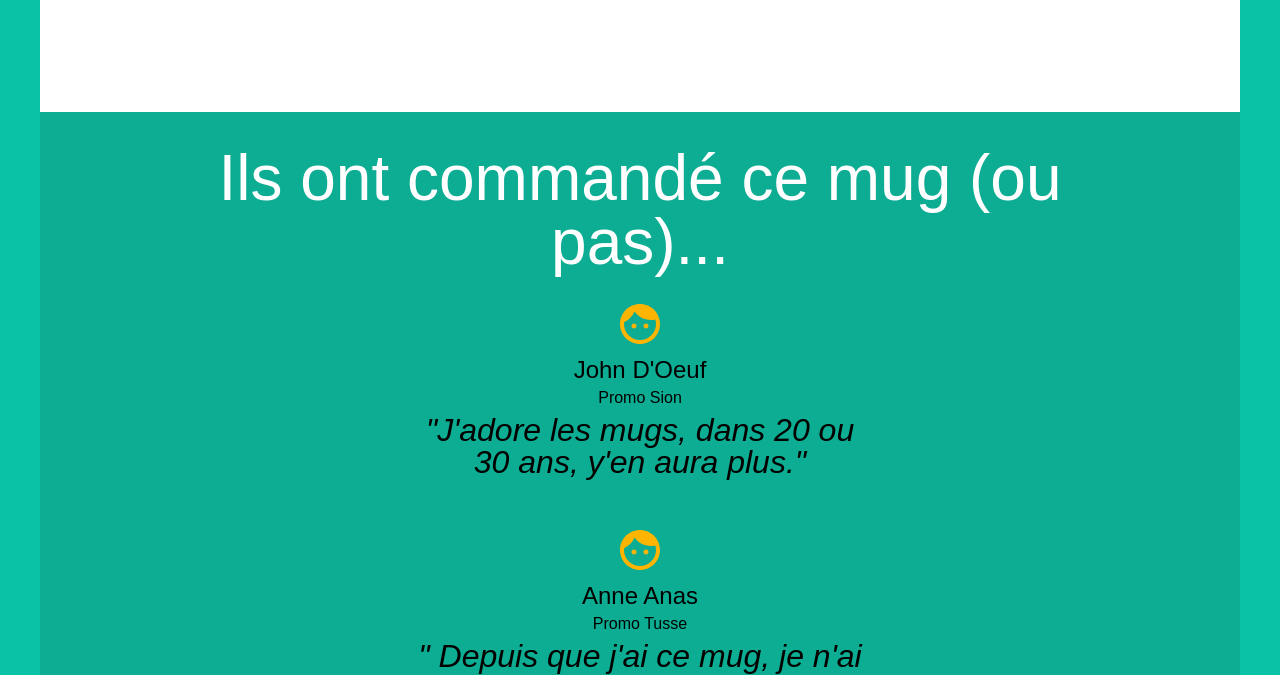
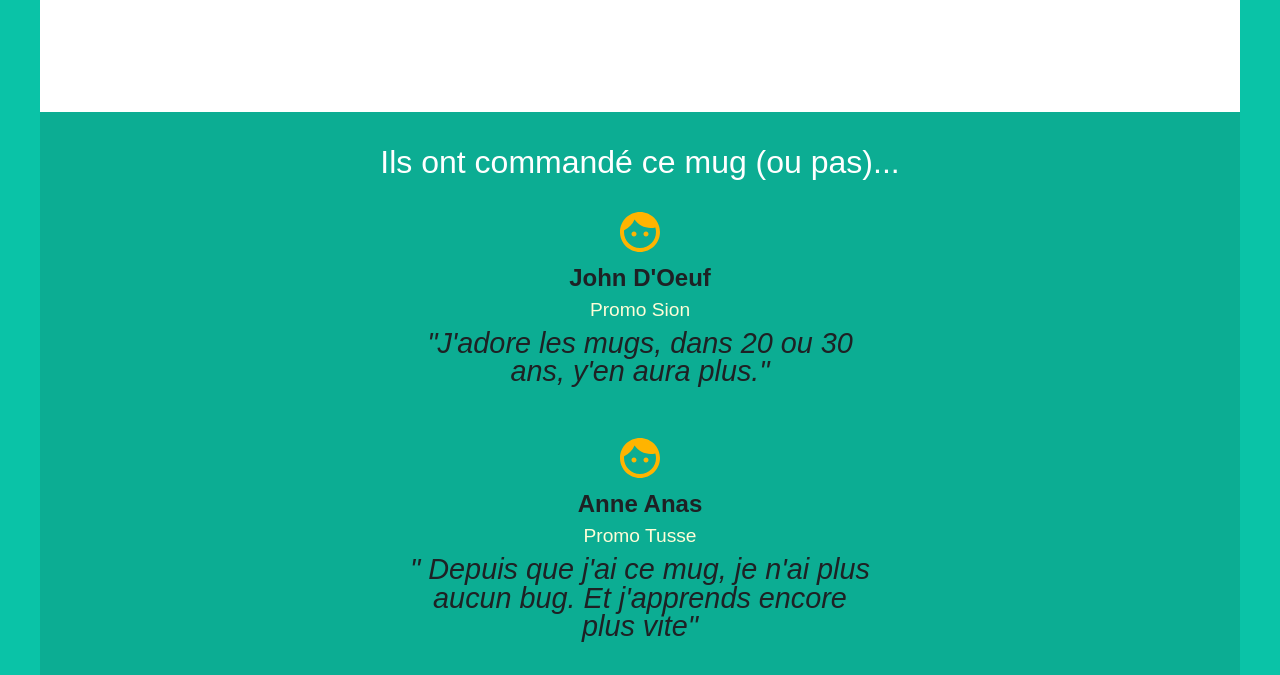
Before and after one commit to marionbonin/Mug-Overflow, a React app: page /produit in a window 1280 px wide. Shown: the part 750-1425 px from the top of the page. Built offline with nearby package versions, Linux system fonts and the light colour scheme; a web font is replaced by a local one.

Commit message:
changements CSS page produit

```diff
--- a/src/components/App/index.js
+++ b/src/components/App/index.js
@@ -5,7 +5,7 @@ import CreateAccount from '../CreateAccount/createAccount';
 import Home from '../Home/home';
 import Error from '../Error/error';
 import FAQ from '../FAQ/faq';
-import ProductCard from '../ProductCard/productCard';
+// import Concept from '../Concept/concept';
 import Product from '../Product/product';
 
 import './styles.scss';
@@ -19,9 +19,9 @@ function App() {
         <Route path="/connexion" element={<Login />} />
         <Route path="/inscription" element={<CreateAccount />} />
         <Route path="/faq" element={<FAQ />} />
+        {/* <Route path="/concept" element={<Concept />} /> */}
+        <Route path="/produit" element={<Product />} />
         <Route path="/*" element={<Error />} />
-        <Route path="/card" element={<ProductCard />} />
-        <Route path="/produit" element={<Product />} />
       </Routes>
     </div>
   );
--- a/src/components/Product/ProductCarousel/style.scss
+++ b/src/components/Product/ProductCarousel/style.scss
@@ -3,7 +3,7 @@
 .product-carousel-container{
   display: flex;
   min-width: 50%;
-  // border: 1px blue solid;
+  //border: 1px blue solid;
   padding: 10px;
   justify-content: center;
 
@@ -15,8 +15,7 @@
     text-align: center;
     //max-height: 500px;
     max-width: 70%;
-    // border: 1px red solid;
-    margin: 20px;
+    //border: 1px blue solid;
 
     // .carousel-item {
     //   // border: 1px orange solid;
--- a/src/components/Product/product.js
+++ b/src/components/Product/product.js
@@ -71,7 +71,10 @@ export default function Product() {
                 >
                   Télécharger le verso
                 </Button>
-                <Link href="https://www.vistaprint.fr/cadeaux-photo/mugs-personnalises?xnav=__undefined_tile-shell_0_A0Y">
+                <Link
+                  href="https://www.vistaprint.fr/cadeaux-photo/mugs-personnalises?xnav=__undefined_tile-shell_0_A0Y"
+                  target="_blank"
+                >
                   <Button
                     variant="contained"
                     id="send-to-printer"
@@ -83,23 +86,25 @@ export default function Product() {
             </div>
           </div>
         </div>
-        <Container id="feedbacks-container" key="1">
-          <div id="feedbacks-content">
-            <h1 className="feedbacks-title"> Ils ont commandé ce mug (ou pas)... </h1>
+        <div id="feedbacks-container">
+          <Container id="feedback-container" key="1">
+            <div id="feedback-content">
+              <h2 className="feedback-title"> Ils ont commandé ce mug (ou pas)... </h2>
               <FaceIcon id="user-feedback-icon" />
               <p id="feedback-author"> John D'Oeuf </p>
               <p id="user-promo"> Promo Sion </p>
               <p id="feedback-message"> "J'adore les mugs, dans 20 ou 30 ans, y'en aura plus." </p>
             </div>
           </Container>
-        <Container id="feedbacks-container" key="2">
-          <div id="feedbacks-content">
+          <Container id="feedback-container" key="2">
+            <div id="feedback-content">
               <FaceIcon id="user-feedback-icon" />
               <p id="feedback-author"> Anne Anas </p>
               <p id="user-promo"> Promo Tusse </p>
               <p id="feedback-message"> " Depuis que j'ai ce mug, je n'ai plus aucun bug. Et j'apprends encore plus vite" </p>
             </div>
           </Container>
+        </div>
       </Page>
       <Footer />
     </>
--- a/src/components/Product/style.scss
+++ b/src/components/Product/style.scss
@@ -1,5 +1,8 @@
 @use 'src/styles/vars';
 
+#breadcrumb-global {
+  margin-left: 32px;
+}
 
 #product-details {
   background-color: white;
@@ -31,7 +34,7 @@
     display: inline-block;
     width: 70%;
     font-size: 1.4rem;
-    margin-bottom: 2rem;
+    margin-bottom: 1rem;
     line-height: 1.3em ;
   }
 
@@ -75,29 +78,29 @@
           background-color: vars.$darkBlue;
         }
       }
-
     }
   }
   }
 
 
-#feedbacks-container{
+#feedbacks-container {
   background-color: vars.$darkBackgroundGreen;
+  padding-bottom: 20px;
+
+  #feedback-container{
     display: flex;
     justify-content: center;
 
-  .feedbacks-title {
-    @media (min-width: 0px){
-      font-size: 2rem;
-    }
-    @media (min-width: 900px){
-      font-size: 4rem;
-    }
-  }
-
-  #feedbacks-content{
+    #feedback-content{
       width: 80%;
       margin: 1.5em;
+
+      .feedback-title {
+        color: white;
+        font-size: 2rem;
+        font-style: normal;
+        margin-bottom: 20px;
+      }
 
       #user-feedback-icon{
         height: 2em;
@@ -107,16 +110,20 @@
 
       #feedback-author{
         font-size: 1.5em;
-      margin:0.3em;
+        margin: 0.3em;
+        font-weight: 600;
+        color: vars.$darkGrey;
       }
 
       #user-promo{
-      font-size: 1em;
+        font-size: 1.2em;
         margin: 0.5em;
+        color: vars.$lightYellow;
       }
 
       #feedback-message{
-      font-size: 2em;
+        color: vars.$darkGrey;
+        font-size: 1.8em;
         font-weight: 400;
         font-style: italic;
         max-width: 80%;
@@ -126,6 +133,6 @@
           max-width: 50%;
         }
       }
-
     }
   }
+}
```
Lines whose indentation alone changed are shown as unchanged.
